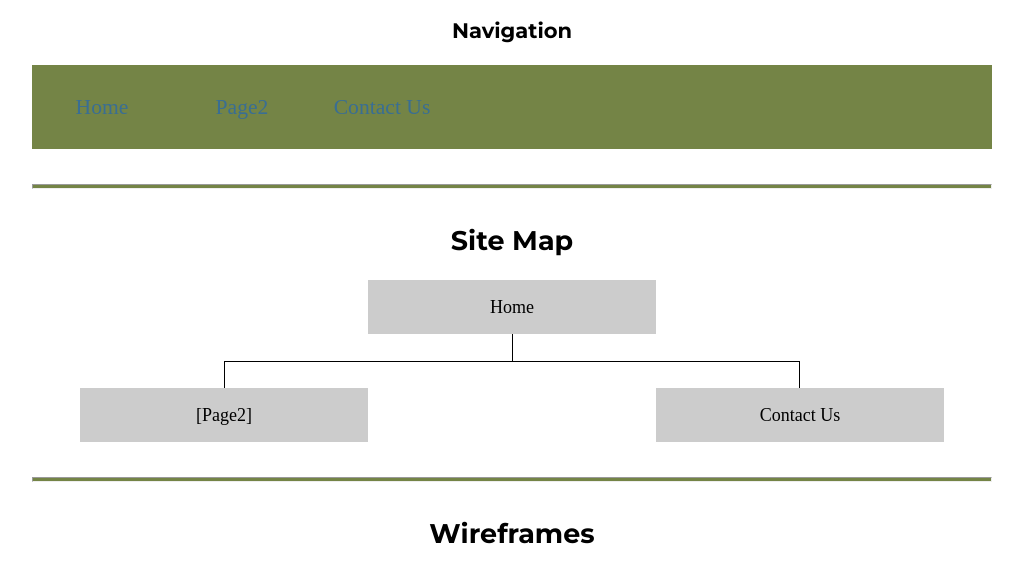
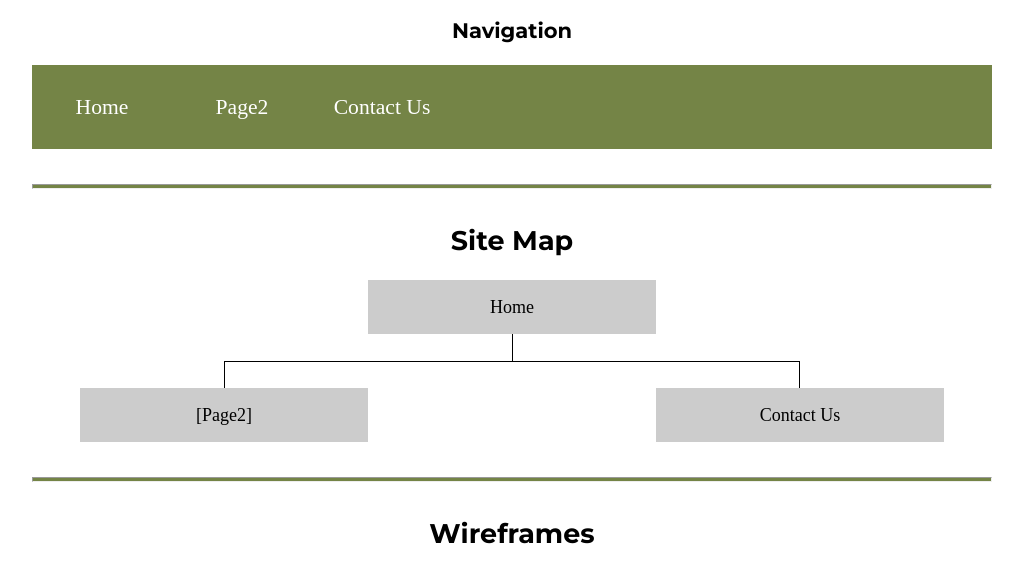
Before and after one commit to austinrbullen/wdd130, a plain HTML site: page wwr/site-plan-rafting.html in a window 1280 px wide. Shown: the part 1951-2520 px from the top of the page, without its empty margins (128-1151 px from the left). Drawn offline with Linux system fonts and the light colour scheme.

Commit message:
color change nav

```diff
--- a/wwr/styles/styles/site-plan-rafting.css
+++ b/wwr/styles/styles/site-plan-rafting.css
@@ -7,8 +7,8 @@ Fonts are separated by a & */
 :root {
 
   /* change the values below to your colors from your palette */
-  --primary-color: #154724   ;
-  --secondary-color: #89653B ;
+  --primary-color: #154724;
+  --secondary-color: #89653B;
   --accent1-color: #748446;
   --accent2-color: #FFFFFF;
 
@@ -22,7 +22,7 @@ Fonts are separated by a & */
   --paragraph-color-on-white: #000000; /* paragraph text on a white background */
   --paragraph-color-on-color: white; /* paragraph text on a colored background */
   --paragraph-background-color: #396E94  ;
-  --nav-link-color: #396E94;
+  --nav-link-color: #ffffff;
   --nav-background-color: #748446;
   --nav-hover-link-color: #89653b;
   --nav-hover-background-color: #154724;
```
